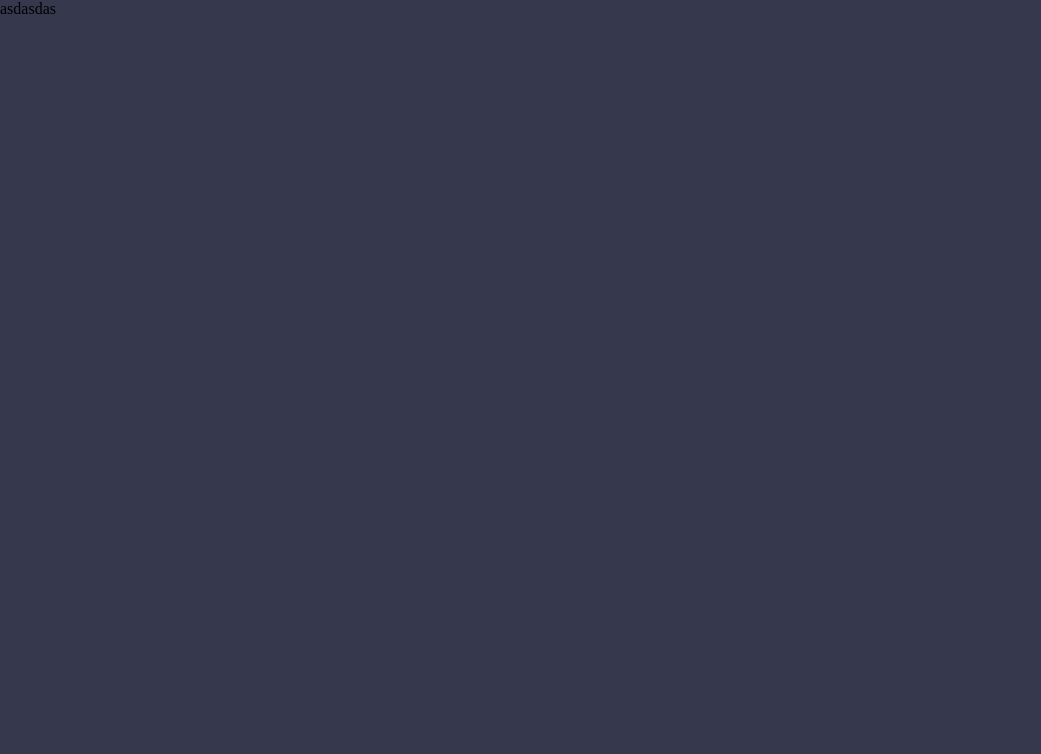
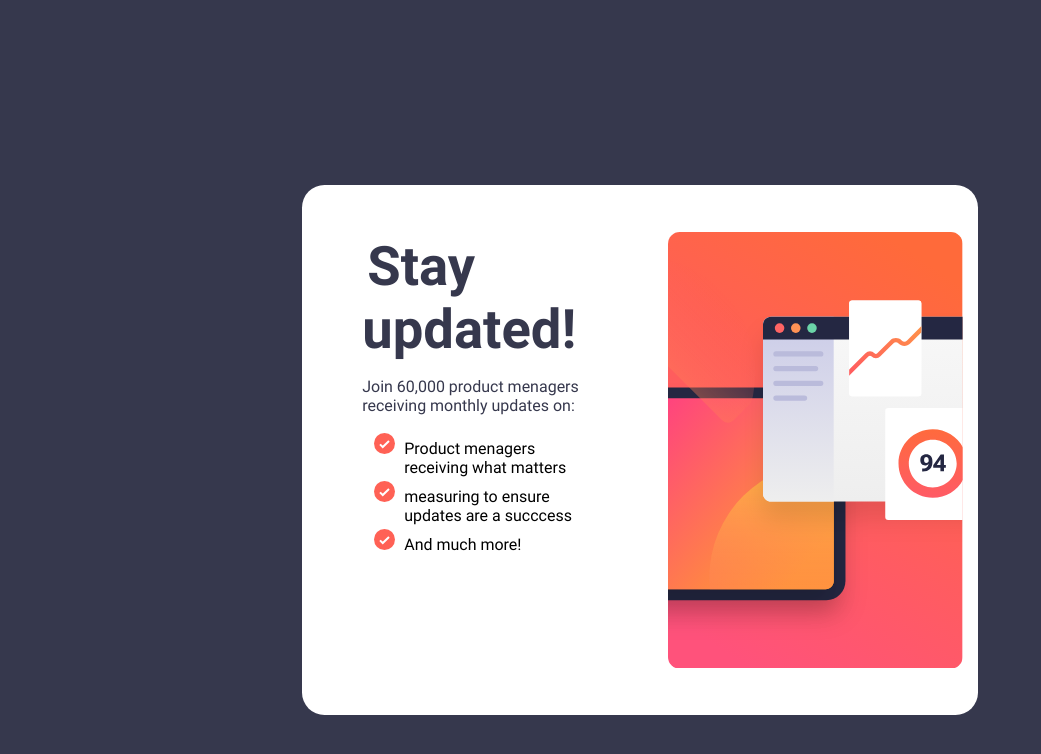
Before and after one commit to Michuxx/Challenge1, a React (Create React App) app in the folder challenge1/: page / in a window 1280 px wide. Shown: the top 754 px of the page, without its empty margins (0-1041 px from the left). Built offline with nearby package versions, Linux system fonts and the light colour scheme.

Commit message:
Completed Image and half Information panel

```diff
--- a/challenge1/src/App.js
+++ b/challenge1/src/App.js
@@ -1,9 +1,24 @@
 import "./index.css";
+import { ReactComponent as Desktopillu } from "./images/illustration-sign-up-desktop.svg";
+import { ReactComponent as IconList } from "./images/icon-list.svg";
 
 function App() {
   return (
     <div className="Container">
-      <div className="News-Box">asdasdas</div>
+      <div className="News-box">
+        <div className="Information-panel">
+          <p1>Stay updated!</p1> <br></br>
+          <p>Join 60,000 product menagers receiving monthly updates on:</p>
+          <ul>
+            <li>Product menagers receiving what matters</li>
+            <li>measuring to ensure updates are a succcess</li>
+            <li>And much more!</li>
+          </ul>
+        </div>
+        <div className="Image-panel">
+          <Desktopillu className="Desktop" />
+        </div>
+      </div>
     </div>
   );
 }
--- a/challenge1/src/index.css
+++ b/challenge1/src/index.css
@@ -1,7 +1,10 @@
 @font-face {
   font-family: Roboto-Bold;
+  src: url(./fonts/Roboto-Bold.ttf);
+}
+
+@font-face {
   font-family: Roboto-Regular;
-  src: url(./fonts/Roboto-Bold.ttf);
   src: url(./fonts/Roboto-Regular.ttf);
 }
 
@@ -14,4 +17,61 @@ body {
 .Container {
   margin: 0;
   padding: 0;
+  width: 100%;
+  height: 100%;
+  min-height: 900px;
+  display: flex;
+  align-items: center;
 }
+
+.News-box {
+  margin: auto;
+  width: 52vw;
+  height: 65vh;
+  background-color: #fff;
+  border-radius: 22.5px;
+  display: flex;
+  padding: 5px;
+}
+
+.Information-panel {
+  width: 45%;
+  margin: 30px 40px;
+  padding: 15px;
+}
+
+.Image-panel {
+  width: 55%;
+  display: flex;
+  justify-content: right;
+  align-items: center;
+  padding: 10px;
+}
+
+.Information-panel p1 {
+  font-family: Roboto-Bold;
+  color: #36384d;
+  font-size: 3.4em;
+  padding: 5px;
+}
+
+.Information-panel p {
+  font-family: Roboto-Regular;
+  color: #36384d;
+  font-size: 1rem;
+}
+
+li {
+  font-size: 1rem;
+  font-family: Roboto-Regular;
+  padding: 2px;
+}
+ul {
+  list-style-image: url("./images/icon-list.svg");
+  margin: 0;
+}
+
+.Desktop {
+  max-width: 100%;
+  height: auto;
+}
```
